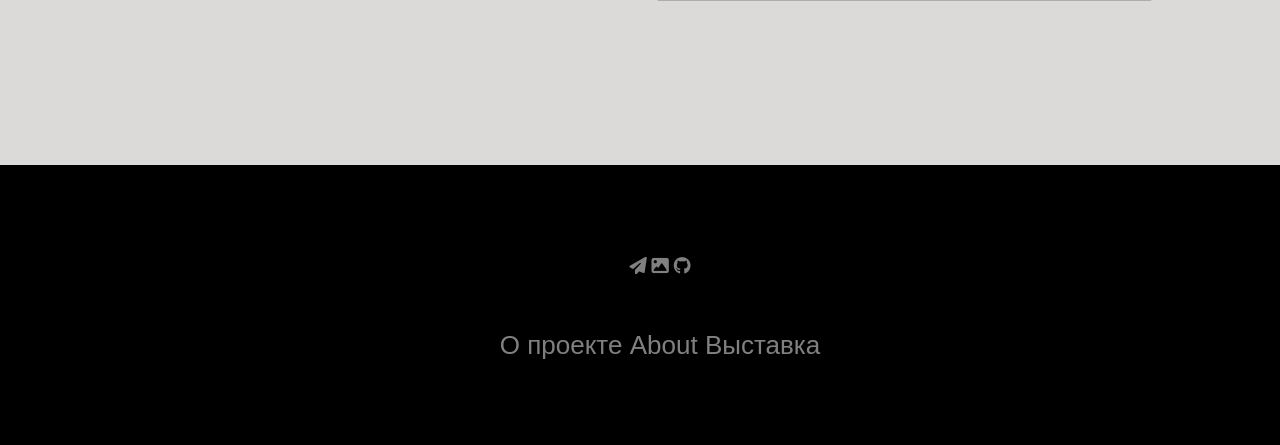
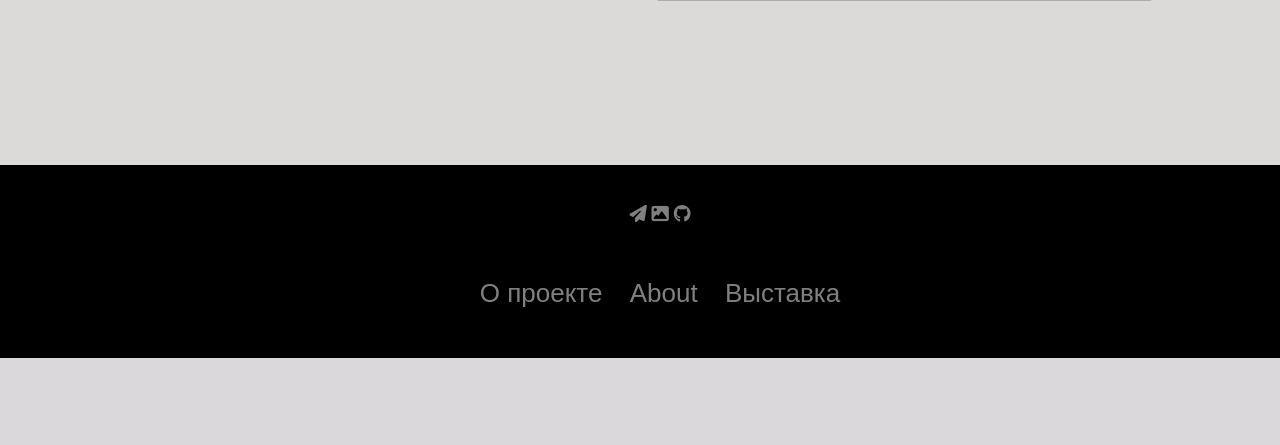
Before and after one commit to kszlobanova/web_100, a Flask app: page / in a window 1280 px wide. Shown: the part 4340-4785 px from the top of the page. After the commit the page ends 4698 px from the top, so only its background shows below. Run offline with Flask 2, Linux system fonts and the light colour scheme; some libraries are stand-ins or nearby versions.

Commit message:
footer change width

```diff
--- a/static/main.css
+++ b/static/main.css
@@ -328,7 +328,7 @@ body {
 
 /* Footer */
 	#footer {
-		padding: 4rem 0 2rem 0 ;
+		padding: 1rem 0;
 		background: #000;
 		text-align: center;
    }
@@ -350,17 +350,16 @@ body {
 	#footer .page2 {
  		color: #bbb;
  		font-size: 1.5rem;
- 		margin: 0 0 1rem 0;
+ 		margin: 0;
  		padding: 0;
- 		cursor: pointer;
 	}
 
 
 	ul#horizontal-list {
  		width: 100%;
-
 	}
 
 	ul#horizontal-list li {
  		display: inline;
+		 margin: 0 10px;
  	}
```
